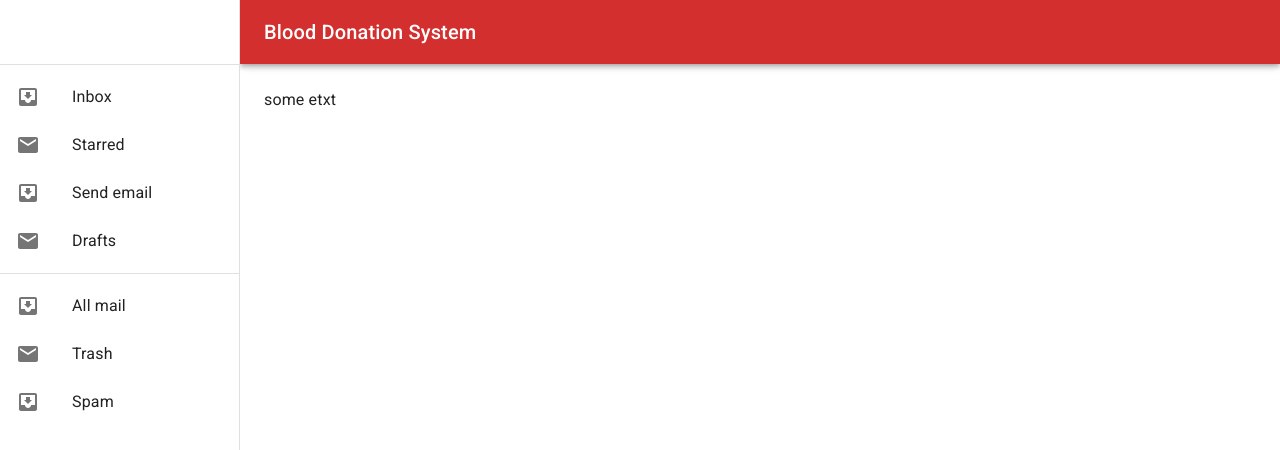
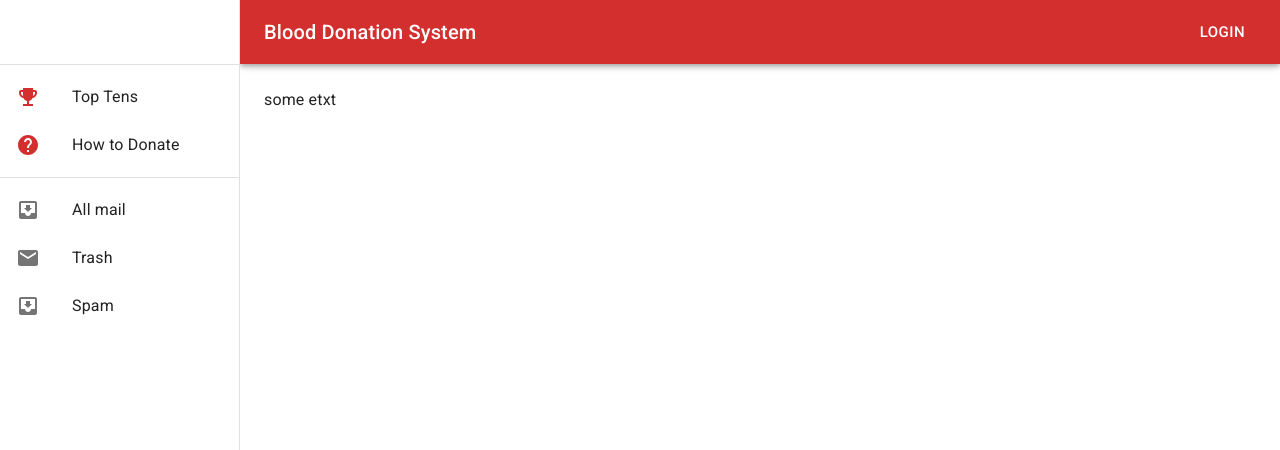
Before and after one commit to adarSonmez/blood-donation-system, a React (Create React App) app in the folder client/: page / in a window 1280 px wide. Shown: the top 450 px of the page. Built offline with nearby package versions, Linux system fonts and the light colour scheme.

Commit message:
Added user action icons

```diff
--- a/client/src/components/drawer-content/DrawerContent.tsx
+++ b/client/src/components/drawer-content/DrawerContent.tsx
@@ -7,6 +7,7 @@ import ListItemIcon from '@mui/material/ListItemIcon'
 import ListItemText from '@mui/material/ListItemText'
 import MailIcon from '@mui/icons-material/Mail'
 import Toolbar from '@mui/material/Toolbar'
+import userActions from '../../data/userActions'
 
 function DrawerContent() {
   return (
@@ -14,13 +15,13 @@ function DrawerContent() {
       <Toolbar />
       <Divider />
       <List>
-        {['Inbox', 'Starred', 'Send email', 'Drafts'].map((text, index) => (
-          <ListItem key={text} disablePadding>
+        {userActions.common.map(({link, to, icon}) => (
+          <ListItem key={to} disablePadding>
             <ListItemButton>
-              <ListItemIcon>
-                {index % 2 === 0 ? <InboxIcon /> : <MailIcon />}
+              <ListItemIcon sx={{color: "#d32f2f"}}>
+                {icon}
               </ListItemIcon>
-              <ListItemText primary={text} />
+              <ListItemText primary={link} />
             </ListItemButton>
           </ListItem>
         ))}
--- a/client/src/components/header/Header.jsx
+++ b/client/src/components/header/Header.jsx
@@ -1,13 +1,36 @@
-import { AppBar, IconButton, Toolbar, Typography } from '@mui/material'
+import { AppBar, Button, IconButton, Toolbar, Typography } from '@mui/material'
 import MenuIcon from '@mui/icons-material/Menu'
 import { useContext } from 'react'
 import { DrawerContext } from '../../contexts/drawer.context'
+import { UserContext } from '../../contexts/user.context'
+import { useNavigate } from 'react-router-dom'
+import { Box } from '@mui/system'
 
 function Header() {
+  const navigate = useNavigate()
   const {
     state: { width },
     toggleDrawer,
   } = useContext(DrawerContext)
+
+  const {
+    state: { id },
+    clearCurrentUser,
+  } = useContext(UserContext)
+
+  const handleLogout = () => {
+    clearCurrentUser()
+    localStorage.removeItem('x-access-token')
+    navigate('/')
+  }
+
+  const handleLogin = () => {
+    navigate('/login')
+  }
+
+  const handleLogoClick = () => {
+    navigate('/')
+  }
 
   return (
     <AppBar
@@ -28,9 +51,27 @@ function Header() {
         >
           <MenuIcon />
         </IconButton>
-        <Typography variant="h6" noWrap component="div">
-          Blood Donation System
-        </Typography>
+        <Box flexGrow={1}>
+          <Typography
+            variant="h6"
+            noWrap
+            component="h1"
+            onClick={handleLogoClick}
+            sx={{ cursor: 'pointer', display: 'inline' }}
+          >
+            Blood Donation System
+          </Typography>
+        </Box>
+
+        {id === '' ? (
+          <Button color="inherit" size="large" onClick={handleLogin}>
+            Login
+          </Button>
+        ) : (
+          <Button color="inherit" size="large" onClick={handleLogout}>
+            Logout
+          </Button>
+        )}
       </Toolbar>
     </AppBar>
   )
--- /dev/null
+++ b/client/src/data/userActions.tsx
@@ -0,0 +1,47 @@
+import AppRegistrationIcon from '@mui/icons-material/AppRegistration'
+import ManageHistoryIcon from '@mui/icons-material/ManageHistory'
+import ManageAccountsIcon from '@mui/icons-material/ManageAccounts'
+import BloodtypeIcon from '@mui/icons-material/Bloodtype'
+import RestoreIcon from '@mui/icons-material/Restore'
+import LocalShippingIcon from '@mui/icons-material/LocalShipping'
+import EmojiEventsIcon from '@mui/icons-material/EmojiEvents'
+import HelpIcon from '@mui/icons-material/Help'
+
+const userActions = {
+  system_manager: [
+    { link: 'Register User', to: '/register', icon: <AppRegistrationIcon /> },
+    {
+      link: 'Manage Orders',
+      to: '/manage-orders',
+      icon: <ManageHistoryIcon />,
+    },
+    {
+      link: 'Manage Account',
+      to: '/manage-account',
+      icon: <ManageAccountsIcon />,
+    },
+  ],
+  receptionist: [
+    { link: 'Donate Blood', to: '/donation', icon: <BloodtypeIcon /> },
+    {
+      link: 'Manage Account',
+      to: '/manage-account',
+      icon: <ManageAccountsIcon />,
+    },
+  ],
+  hospital: [
+    { link: 'My Orders', to: '/my-orders', icon: <RestoreIcon /> },
+    { link: 'Order Blood', to: '/order-blood', icon: <LocalShippingIcon /> },
+    {
+      link: 'Manage Account',
+      to: '/manage-account',
+      icon: <ManageAccountsIcon />,
+    },
+  ],
+  common: [
+    { link: 'Top Tens', to: '/top-tens', icon: <EmojiEventsIcon /> },
+    { link: 'How to Donate', to: '/how-to-donate', icon: <HelpIcon /> },
+  ],
+}
+
+export default userActions
```
Also changed, not shown: client/src/data/userActions.js (deleted, +0 -18 lines).
